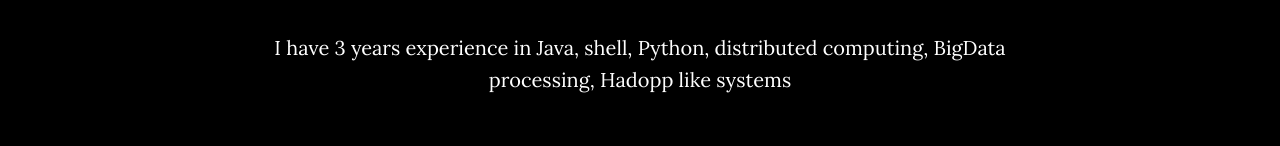
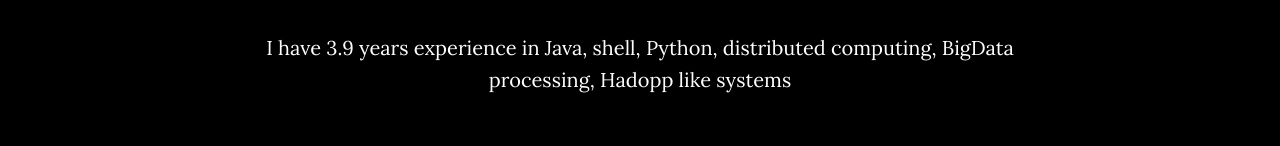
Before and after one commit to razeev/razeev.github.io, a plain HTML site: page index.html in a window 1280 px wide. Shown: the part 1284-1430 px from the top of the page. Drawn offline with Linux system fonts and the light colour scheme; some packages are replaced by stand-ins of ours.

Commit message:
exp chnged

```diff
--- a/index.html
+++ b/index.html
@@ -102,7 +102,7 @@
                 <h2>About Rajesh Barri</h2>
                 <p>I am a backend engineer. I am working on building large scale distributed computing systems.</p>
                 <p>I got my master digree in Computer Science and Engineering from Manipal University</p>
-                <p>I have 3 years experience in Java, shell, Python, distributed computing, BigData processing, Hadopp like systems </p>
+                <p>I have 3.9 years experience in Java, shell, Python, distributed computing, BigData processing, Hadopp like systems </p>
             </div>
         </div>
     </section>
```
